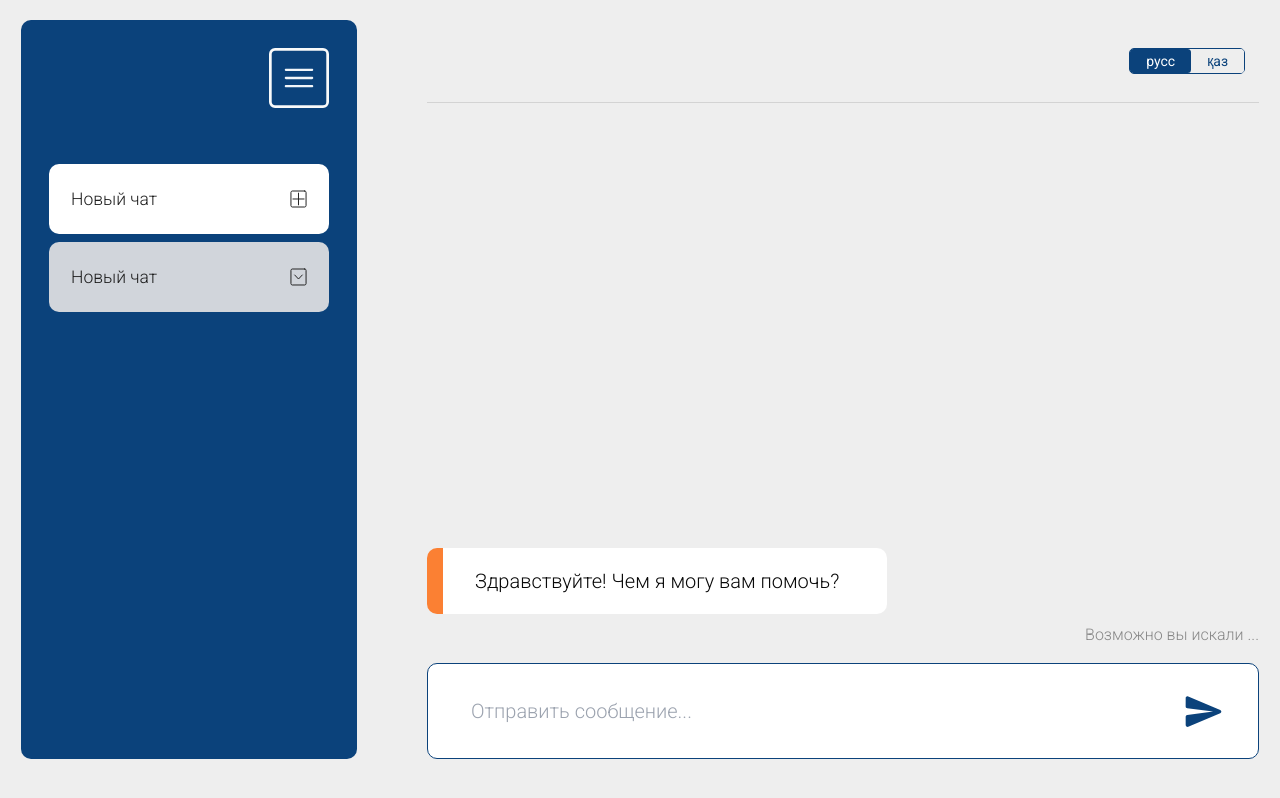
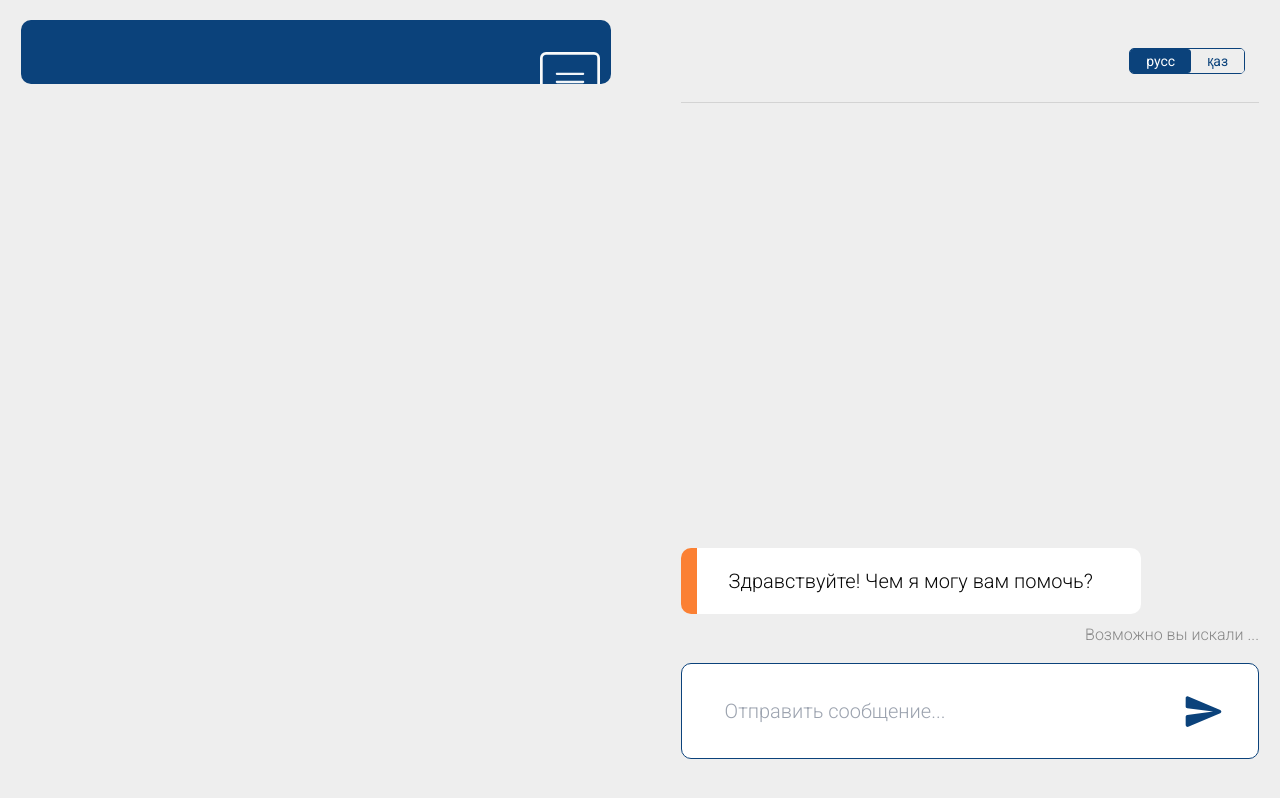
Before and after one commit to Pompey06/react-chat, a React (Vite) app: page / in a window 1280 px wide. Built offline with nearby package versions, Linux system fonts and the light colour scheme; no server answers.

Commit message:
small fixes

```diff
--- a/src/components/Sidebar/Sidebar.css
+++ b/src/components/Sidebar/Sidebar.css
@@ -1,10 +1,11 @@
 .sidebar {
    border-radius: 10px;
-   transition: transform 0.3s ease-in-out;
+   transition: all 0.4s ease-in-out;
+   width: 384px; /* или xl:min-w-96 в пикселях */
  }
 
  .sidebar--close {
-   transform: translateX(0);
+   width: 116px;
    min-width: 116px !important;
  }
 
@@ -13,9 +14,21 @@
    cursor: pointer;
  }
 
+ .sidebar__buttons {
+   opacity: 1;
+   transition: opacity 0.2s ease-in-out;
+ }
+
+ /* Когда сайдбар закрыт, прячем кнопки с анимацией */
+ .sidebar--close .sidebar__buttons {
+   opacity: 0;
+   visibility: hidden; /* Убираем из потока после того как opacity станет 0 */
+   transition: opacity 0.2s ease-in-out, visibility 0s linear 0.2s;
+ }
+
  .sidebar__button_active {
    background: red;
-}
+ }
 
  @media (max-width: 1024px) {
    .sidebar__icon {
@@ -27,15 +40,23 @@
    .sidebar {
      position: fixed;
      top: 0;
-     left: -100%;
+     left: 0;
      width: 100%;
      height: 100%;
      background-color: #1e3a8a;
      z-index: 50;
-     transition: transform 0.3s ease-in-out;
+     transform: translateX(-100%);
+     transition: transform 0.4s ease-in-out;
    }
 
    .sidebar--close {
-     left: 0;
+     transform: translateX(0);
+     width: 100%; /* Для мобильной версии всегда 100% */
+   }
+
+   /* Для мобильной версии другая анимация кнопок */
+   .sidebar--close .sidebar__buttons {
+     opacity: 1;
+     visibility: visible;
    }
  }
--- a/src/components/Sidebar/Sidebar.jsx
+++ b/src/components/Sidebar/Sidebar.jsx
@@ -36,9 +36,9 @@ export default function Sidebar({ isSidebarOpen, toggleSidebar }) {
 
   return (
    <div
-      className={`sidebar overflow-y-auto flex xl:p-8 flex-col bg-blue ${
+     className={`sidebar overflow-hidden flex xl:p-8 flex-col bg-blue ${
        isSidebarOpen
-          ? 'sidebar--close p-8 '
+         ? 'sidebar--close p-8'
          : 'xl:min-w-96 p-3 py-[32px] min-w-[248px]'
      }`}
    >
@@ -49,7 +49,7 @@ export default function Sidebar({ isSidebarOpen, toggleSidebar }) {
        alt={t('sidebar.close')}
      />
 
-      {(isMobile ? isSidebarOpen : !isSidebarOpen) && (
+     {/* Убираем условие рендеринга, теперь управляем через CSS */}
      <div className="sidebar__buttons flex justify-start flex-col gap-2.5 mt-16">
        {[
          {
@@ -59,12 +59,14 @@ export default function Sidebar({ isSidebarOpen, toggleSidebar }) {
            onClick: handleNewChat,
            className: "bg-white"
          },
-            ...chats.slice().reverse().map((chat, index) => ({
+         ...chats
+           .slice()
+           .reverse()
+           .map((chat, index) => ({
              id: chat.id,
              text: chat.title || t('sidebar.newChat'),
              icon: <img src={previousChat} alt={t('sidebar.previousRequest')} className="w-5 h-5" />,
              onClick: () => handleSwitchChat(chat.id),
-
              className: `py-2 px-4 rounded-md ${
                chat.id === currentChatId ? 'bg-gray-300 text-black' : 'bg-white text-gray-600'
              }`
@@ -79,7 +81,6 @@ export default function Sidebar({ isSidebarOpen, toggleSidebar }) {
          />
        ))}
      </div>
-      )}
    </div>
  );
 }
```
Lines whose indentation alone changed are shown as unchanged.
